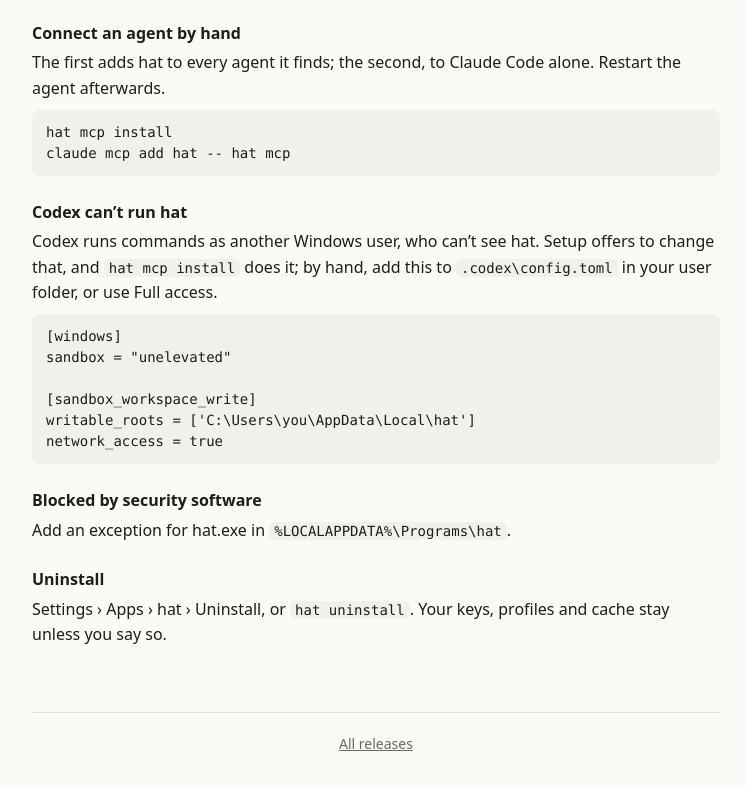
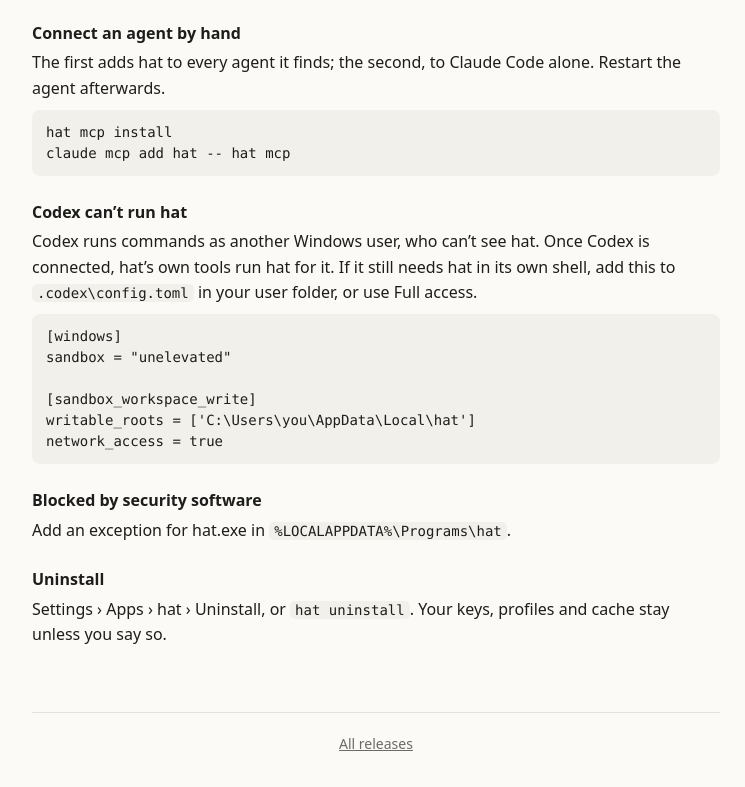
Before and after one commit to rubenalmaguer/hat-releases, a plain HTML site: page index.html in a window 1280 px wide. Shown: the part 2214-3001 px from the top of the page, without its empty margins (264-1009 px from the left). Drawn offline with Linux system fonts and the light colour scheme; no server answers.

Commit message:
Site for hat 2026.11.26.3

```diff
--- a/index.html
+++ b/index.html
@@ -123,7 +123,7 @@ hat keys set gomodel --base-url https://your-gateway</code></pre>
     <pre><code>hat mcp install
 claude mcp add hat -- hat mcp</code></pre>
     <h3>Codex can’t run hat</h3>
-    <p>Codex runs commands as another Windows user, who can’t see hat. Setup offers to change that, and <code>hat mcp install</code> does it; by hand, add this to <code>.codex\config.toml</code> in your user folder, or use Full access.</p>
+    <p>Codex runs commands as another Windows user, who can’t see hat. Once Codex is connected, hat’s own tools run hat for it. If it still needs hat in its own shell, add this to <code>.codex\config.toml</code> in your user folder, or use Full access.</p>
     <pre><code>[windows]
 sandbox = "unelevated"
 
```
